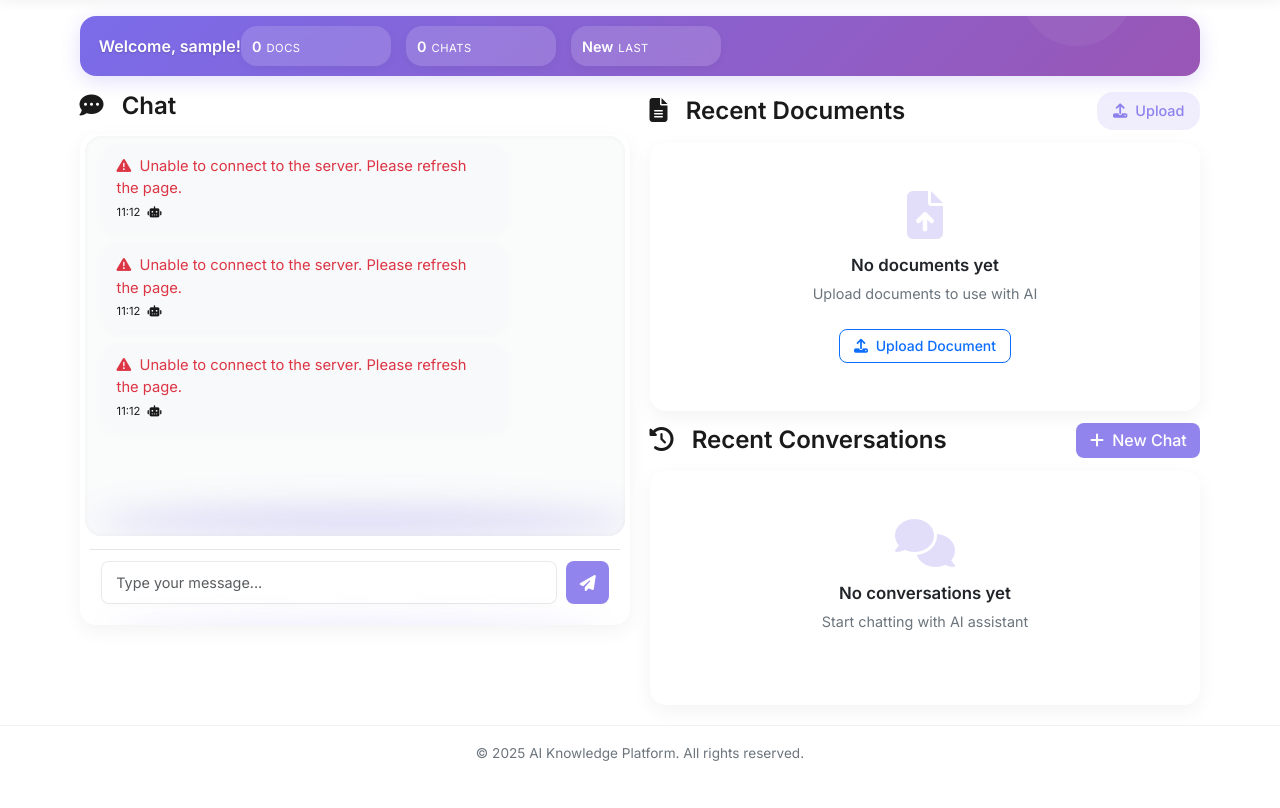
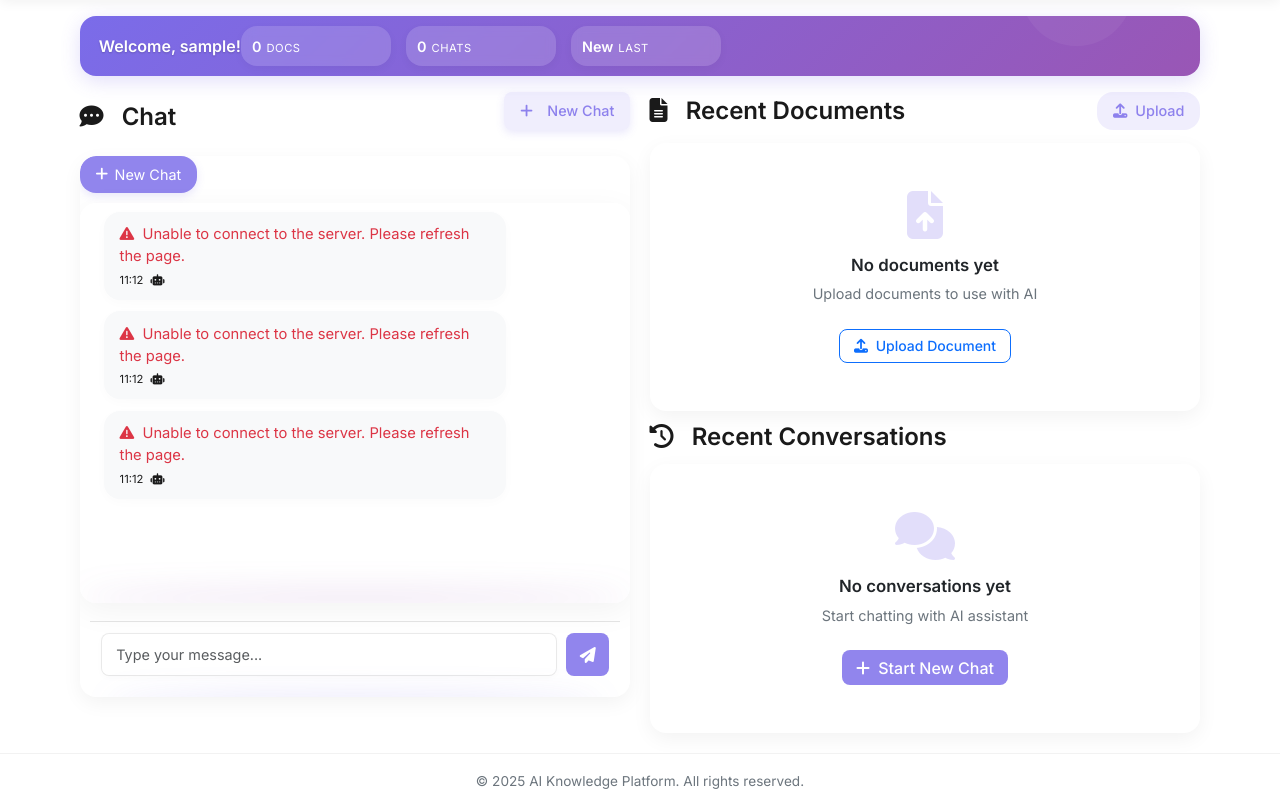
Before and after one commit to ChudinAA/CorporateIntelligence, a Flask app: page /dashboard in a window 1280 px wide. Shown: the part 52-860 px from the top of the page. Before the commit the page ends 813 px from the top, so only its background shows below. Run offline with Flask 3, Linux system fonts and the light colour scheme; the visitor is signed in with stand-in values (Sample User, id 1); data comes from the database, SQL or seed files in the repository; data that the repository does not hold is empty; some libraries are stand-ins or nearby versions.

Commit message:
Restored to '58c70c6409ecea5cf2dbb6512bb3688b4513638c'
Replit-Restored-To: 58c70c6409ecea5cf2dbb6512bb3688b4513638c

```diff
--- a/chat.py
+++ b/chat.py
@@ -77,12 +77,19 @@ def dashboard():
 @login_required
 def new_chat_session():
     try:
-        # Create a new session but don't save it until there are messages
+        # Create a new session
         from datetime import datetime
         session_id = str(uuid.uuid4())
-        # We'll just return the session_id without saving to the database
-        # It will be saved when the first message is sent
-        logger.info(f"Generated new chat session ID: {session_id} for user {current_user.id}")
+        new_chat = ChatHistory(
+            session_id=session_id,
+            user_id=current_user.id,
+            is_active=True,
+            created_at=datetime.utcnow(),
+            updated_at=datetime.utcnow()
+        )
+        db.session.add(new_chat)
+        db.session.commit()
+        logger.info(f"Created new chat session: {session_id} for user {current_user.id}")
         return jsonify({'success': True, 'session_id': session_id})
     except Exception as e:
         logger.error(f"Error creating new chat session: {str(e)}", exc_info=True)
--- a/static/css/custom.css
+++ b/static/css/custom.css
@@ -161,7 +161,6 @@ footer.footer .text-muted {
     background: var(--bg-light);
     border-radius: var(--border-radius);
     box-shadow: 0 8px 32px rgba(0, 0, 0, 0.05);
-    position: relative; /* Added for floating effect */
 }
 
 #chat-container::-webkit-scrollbar {
@@ -1023,7 +1022,8 @@ main {
   padding: 0.7rem 1rem !important;
 }
 
-/* Scroll to top button with animation */.scroll-top-btn {
+/* Scroll to top button with animation */
+.scroll-top-btn {
   position: fixed;
   bottom: 20px;
   right: 20px;
@@ -1122,35 +1122,3 @@ main {
     border-radius: 50%;
     z-index: -1;
 }
-
-/* Chat container */
-#chat-container {
-    height: 400px;
-    overflow-y: auto;
-    padding: 1rem;
-    background-color: rgba(248, 249, 250, 0.7);
-    box-shadow: inset 0 0 5px rgba(0, 0, 0, 0.05);
-    position: relative;
-}
-
-.floating-chat-container {
-    box-shadow: 0 10px 25px rgba(108, 92, 231, 0.2);
-    background-color: rgba(255, 255, 255, 0.9);
-    border-radius: 8px;
-    margin: 5px;
-    position: relative;
-    z-index: 2;
-}
-
-.floating-chat-container::after {
-    content: '';
-    position: absolute;
-    left: 10px;
-    right: 10px;
-    bottom: -8px;
-    height: 30px;
-    background-color: rgba(108, 92, 231, 0.2);
-    filter: blur(15px);
-    border-radius: 50%;
-    z-index: -1;
-}
--- a/static/js/chat.js
+++ b/static/js/chat.js
@@ -5,8 +5,7 @@ document.addEventListener('DOMContentLoaded', function() {
         reconnection: true,
         reconnectionAttempts: 5,
         reconnectionDelay: 1000,
-        timeout: 20000,
-        forceNew: true
+        timeout: 20000
     };
 
     const socket = io(window.location.origin, socketIOConfig);
--- a/static/js/dashboard.js
+++ b/static/js/dashboard.js
@@ -9,22 +9,12 @@ document.addEventListener('DOMContentLoaded', function() {
     setupDocumentPreviewHandlers();
 
     // Setup chat message handling
-    const socket = io({
-        reconnection: true,
-        reconnectionAttempts: 5,
-        reconnectionDelay: 1000,
-        timeout: 20000
-    });
+    const socket = io();
     const messageForm = document.getElementById('message-form');
     const messageInput = document.getElementById('message-input');
     const chatContainer = document.getElementById('chat-container');
     const sessionIdInput = document.getElementById('session-id-input');
     const typingIndicator = document.getElementById('typing-indicator');
-
-    // Listen for chat deleted event to update the UI in real-time
-    socket.on('chat_deleted', function(data) {
-        updateRecentConversations();
-    });
 
     // Check for URL parameters for a session ID
     const urlParams = new URLSearchParams(window.location.search);
@@ -110,9 +100,6 @@ document.addEventListener('DOMContentLoaded', function() {
             typingIndicator.style.display = 'none';
         }
         addChatMessage(data.message, false);
-
-        // Update recent conversations list to show the new message
-        setTimeout(updateRecentConversations, 500);
     });
 
     socket.on('error', function(data) {
@@ -312,9 +299,6 @@ document.addEventListener('DOMContentLoaded', function() {
                                             }
                                         }, 400);
                                     }
-
-                                    // Force update the recent conversations list
-                                    updateRecentConversations();
                                 });
                             } else {
                                 // Error
@@ -344,52 +328,6 @@ document.addEventListener('DOMContentLoaded', function() {
                     }
                 });
             });
-        });
-    }
-
-    // Function to update recent conversations in real-time
-    function updateRecentConversations() {
-        fetch('/chat/recent_conversations')
-            .then(response => response.json())
-            .then(data => {
-                if (data.success) {
-                    const conversationsContainer = document.querySelector('.recent-conversations');
-                    if (!conversationsContainer) return;
-
-                    // Clear current conversations except load more button
-                    const loadMoreContainer = conversationsContainer.querySelector('.load-more-container');
-                    const conversationItems = conversationsContainer.querySelectorAll('.conversation-preview:not(.load-more-container)');
-
-                    conversationItems.forEach(item => item.remove());
-
-                    // Add updated conversations
-                    if (data.conversations && data.conversations.length > 0) {
-                        data.conversations.forEach(convo => {
-                            const convoElement = createConversationElement(convo);
-                            if (loadMoreContainer) {
-                                conversationsContainer.insertBefore(convoElement, loadMoreContainer);
-                            } else {
-                                conversationsContainer.appendChild(convoElement);
-                            }
-                        });
-
-                        // Set up event handlers for new items
-                        setupConversationHandlers();
-                        setupChatDeletionHandlers();
-                    } else {
-                        // Show empty state if no conversations
-                        conversationsContainer.innerHTML = `
-                            <div class="empty-state">
-                                <i class="fas fa-comments empty-icon"></i>
-                                <h4 class="empty-title">No conversations yet</h4>
-                                <p class="empty-description">Start a new conversation to interact with the AI assistant.</p>
-                            </div>
-                        `;
-                    }
-                }
-            })
-            .catch(error => {
-                console.error('Error updating recent conversations:', error);
         });
     }
 
@@ -515,26 +453,60 @@ document.addEventListener('DOMContentLoaded', function() {
     }
 
     // Setup new chat button handler
-    const newChatBtn = document.querySelector('.new-chat-btn');
+    const newChatBtn = document.createElement('button');
+    newChatBtn.className = 'new-chat-btn';
+    newChatBtn.innerHTML = '<i class="fas fa-plus"></i> New Chat';
+
+    const chatSection = document.querySelector('.chat-section .card-body');
+    if (chatSection) {
+        chatSection.insertBefore(newChatBtn, chatSection.firstChild);
+    }
 
     newChatBtn.addEventListener('click', function() {
-        // Clear chat container first
+        // Create a new session first
+        fetch('/chat/new_session', {
+            method: 'POST',
+            headers: {
+                'Content-Type': 'application/json'
+            }
+        })
+        .then(response => response.json())
+        .then(data => {
+            if (data.success) {
+                // Clear chat container
                 const chatContainer = document.getElementById('chat-container');
                 chatContainer.innerHTML = '<div class="text-center py-5"><i class="fas fa-comments fa-4x mb-3 text-muted"></i><h4>Start a conversation</h4><p>Ask any question about your documents.</p></div>';
+
+                // Set the new session ID
+                document.getElementById('session-id-input').value = data.session_id;
 
                 // Clear any active selection in Recent Conversations
                 document.querySelectorAll('.conversation-preview.active').forEach(item => {
                     item.classList.remove('active');
                 });
 
-        // Clear the session ID input - we'll only create a session when the user sends a message
-        document.getElementById('session-id-input').value = '';
-
                 // Setup message input focus
                 const messageInput = document.getElementById('message-input');
                 if (messageInput) {
                     messageInput.focus();
                 }
+            } else {
+                console.error('Failed to create new session');
+                Swal.fire({
+                    icon: 'error',
+                    title: 'Error',
+                    text: 'Failed to create new chat session. Please try again.'
+                });
+            }
+        })
+        .catch(err => {
+            console.error('Error creating session:', err);
+            Swal.fire({
+                icon: 'error',
+                title: 'Error',
+                text: 'Error creating chat session. Please try again.'
+            });
+        });
     });
 
 
--- a/templates/dashboard.html
+++ b/templates/dashboard.html
@@ -436,7 +436,9 @@
             <section class="chat-section mb-4">
                 <div class="section-header d-flex justify-content-between align-items-center">
                     <h2><i class="fas fa-comment-dots section-icon"></i> Chat</h2>
-
+                    <button class="btn btn-sm btn-primary new-chat-btn upload-btn">
+                        <i class="fas fa-plus upload-icon"></i> New Chat
+                    </button>
                 </div>
                 <div class="card">
                     <div class="card-body p-0">
@@ -551,9 +553,6 @@
             <section class="conversations-section">
                 <div class="section-header">
                     <h2><i class="fas fa-history section-icon"></i> Recent Conversations</h2>
-                    <a href="{{ url_for('chat.new_chat') }}" class="btn btn-primary">
-                        <i class="fas fa-plus me-1"></i> New Chat
-                    </a>
                 </div>
                 <div class="card">
                     <div class="card-body p-0">
@@ -597,7 +596,9 @@
                                 <i class="fas fa-comments empty-icon"></i>
                                 <h4 class="empty-title">No conversations yet</h4>
                                 <p class="empty-description">Start chatting with AI assistant</p>
-
+                                <a href="{{ url_for('chat.new_chat') }}" class="btn btn-primary">
+                                    <i class="fas fa-plus me-1"></i> Start New Chat
+                                </a>
                             </div>
                         {% endif %}
                     </div>
```
Also changed, not shown: attached_assets/Screenshot 2025-04-05 at 14.02.57.png (deleted). Lines whose indentation alone changed are shown as unchanged.
